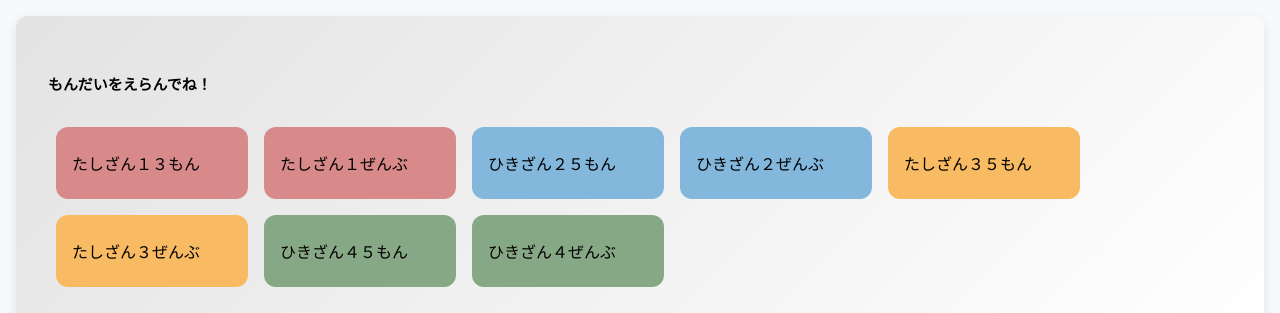
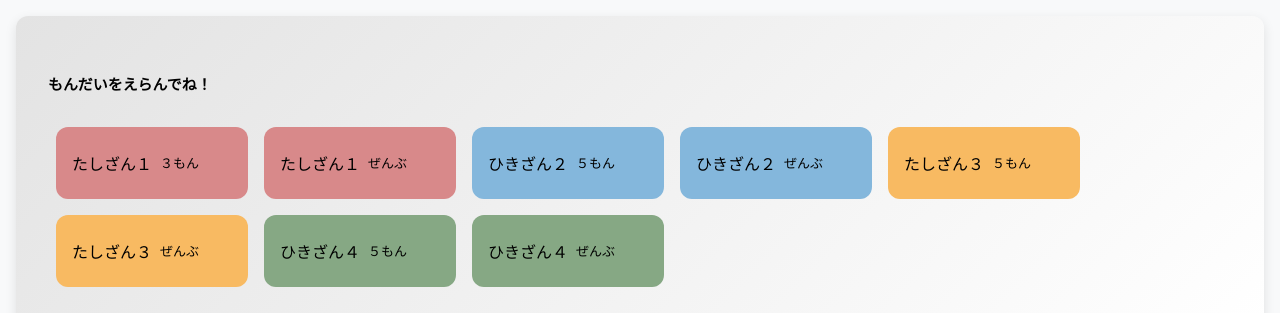
Before and after one commit to tomobou/react-calc-quiz, a React (Vite) app: page / in a window 1280 px wide. Shown: the top 313 px of the page. Built offline with nearby package versions, Linux system fonts and the light colour scheme.

Commit message:
fix remarks layout

```diff
--- a/src/index.css
+++ b/src/index.css
@@ -44,6 +44,10 @@ body {
 .question-select-item:hover {
   transform: translateY(-4px);
   box-shadow: 0 6px 12px rgba(0,0,0,0.1);
+}
+.question-select-item-remarks {
+  margin: 0.5rem;
+  font-size: small;
 }
 
 .question-count {
```
